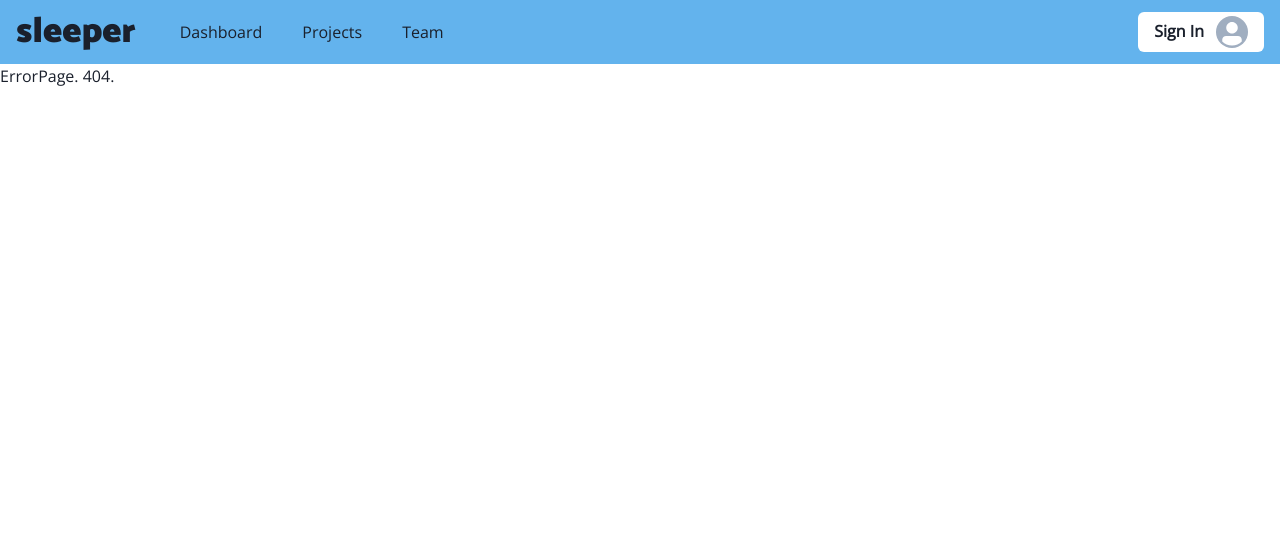
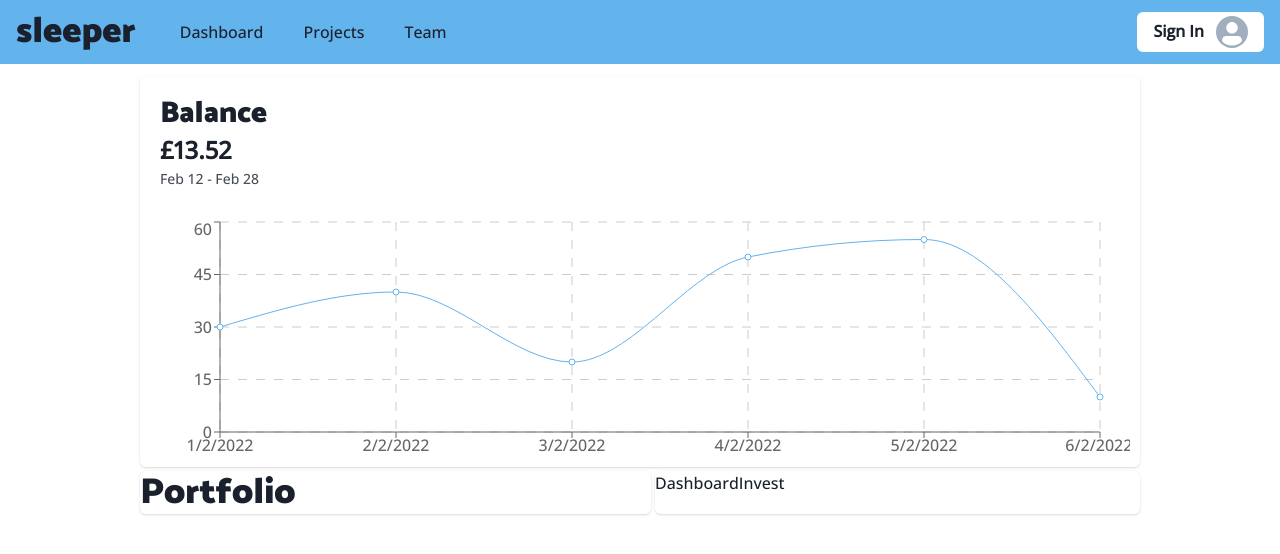
Before and after one commit to jmigsan/sleeper, a React (Create React App) app in the folder frontend/: page /dashboard in a window 1280 px wide. Before the commit this address had no page. Shown: the top 554 px of the page. Built offline with nearby package versions, Linux system fonts and the light colour scheme.

Commit message:
committt

```diff
--- a/frontend/package.json
+++ b/frontend/package.json
@@ -17,6 +17,7 @@
     "react-dom": "^18.2.0",
     "react-router-dom": "^6.3.0",
     "react-scripts": "5.0.1",
+    "recharts": "^2.1.12",
     "web-vitals": "^2.1.4"
   },
   "scripts": {
--- a/frontend/src/App.js
+++ b/frontend/src/App.js
@@ -2,7 +2,10 @@ import { BrowserRouter, Routes, Route } from 'react-router-dom';
 
 import Landing from './pages/Landing';
 import ErrorPage from './pages/ErrorPage';
+import Dashboard from './pages/Dashboard';
+
 import NavBar from './components/All/NavBar';
+
 
 function App() {
   return (
@@ -10,6 +13,7 @@ function App() {
       <NavBar />
       <Routes>
         <Route path="/" element={<Landing />} />
+        <Route path="/dashboard" element={<Dashboard />} />
         <Route path="*" element={<ErrorPage />} />
       </Routes>
     </BrowserRouter>
--- a/frontend/src/components/All/NavBar.jsx
+++ b/frontend/src/components/All/NavBar.jsx
@@ -23,7 +23,7 @@ import {
 } from '@chakra-ui/icons';
 
 import '@fontsource/catamaran/900.css'
-import '@fontsource/open-sans/400.css'
+import '@fontsource/open-sans/500.css'
 
 const Links = ['Dashboard', 'Projects', 'Team'];
 
--- /dev/null
+++ b/frontend/src/components/Dashboard/DashboardGraph.jsx
@@ -0,0 +1,83 @@
+import {
+  LineChart,
+  Line,
+  XAxis,
+  YAxis,
+  CartesianGrid,
+  Tooltip,
+  ResponsiveContainer,
+} from "recharts";
+
+import {
+  Box,
+  Stat,
+  StatLabel,
+  StatNumber,
+  StatHelpText,
+  Heading
+} from '@chakra-ui/react';
+
+const data = [
+  {
+    date: '1/2/2022',
+    cost: 30
+  },
+  {
+    date: '2/2/2022',
+    cost: 40
+  },
+  {
+    date: '3/2/2022',
+    cost: 20
+  },
+  {
+    date: '4/2/2022',
+    cost: 50
+  },
+  {
+    date: '5/2/2022',
+    cost: 55
+  },
+  {
+    date: '6/2/2022',
+    cost: 10
+  },
+];
+
+const DashboardGraph = () => {
+  return (
+    <Box>
+      <Stat p={5}>
+        <StatLabel>
+          <Heading size='lg'>Balance</Heading>
+        </StatLabel>
+        <StatNumber>£13.52</StatNumber>
+        <StatHelpText>Feb 12 - Feb 28</StatHelpText>
+      </Stat>
+      <ResponsiveContainer width={'99%'} height={250}>
+        <LineChart
+        data={data}
+        margin={{
+          top: 5,
+          right: 30,
+          left: 20,
+          bottom: 5
+        }}
+      >
+        <CartesianGrid strokeDasharray="9 9" />
+        <XAxis dataKey='date' />
+        <YAxis />
+        <Tooltip />
+        <Line
+          type="monotone"
+          dataKey="cost"
+          stroke="#63b3ed"
+          activeDot={{ r: 8 }}
+        />
+      </LineChart>
+      </ResponsiveContainer>
+    </Box>
+  );
+}
+
+export default DashboardGraph
--- /dev/null
+++ b/frontend/src/components/Dashboard/DashboardInvest.jsx
@@ -0,0 +1,6 @@
+const DashboardInvest = () => {
+  return (
+    <div>DashboardInvest</div>
+  )
+}
+export default DashboardInvest
--- /dev/null
+++ b/frontend/src/components/Dashboard/DashboardPortfolio.jsx
@@ -0,0 +1,15 @@
+import {
+  Box,
+  Heading
+} from '@chakra-ui/react'
+
+const DashboardPortfolio = () => {
+  return (
+    <Box>
+      <Heading>
+        Portfolio
+      </Heading>
+    </Box>
+  )
+}
+export default DashboardPortfolio
--- /dev/null
+++ b/frontend/src/pages/Dashboard.jsx
@@ -0,0 +1,36 @@
+import {
+  Grid,
+  GridItem,
+  Container,
+} from '@chakra-ui/react';
+
+import DashboardGraph from '../components/Dashboard/DashboardGraph';
+import DashboardPortfolio from '../components/Dashboard/DashboardPortfolio';
+import DashboardInvest from '../components/Dashboard/DashboardInvest';
+
+const Dashboard = () => {
+  return (
+    <Container maxW={'5xl'} p={3}>
+      <Grid
+        templateAreas={`"graph      graph"
+                        "portfolio  invest"`}
+
+        gridTemplateRows={'auto'}
+        gridTemplateColumns={'auto'}
+        gap='1'
+      >
+        <GridItem boxShadow='base'  rounded='md' bg='white' area={'graph'}>
+          <DashboardGraph />
+        </GridItem>
+        <GridItem boxShadow='base' rounded='md' bg='white' area={'portfolio'}>
+          <DashboardPortfolio />
+        </GridItem>
+        <GridItem boxShadow='base' rounded='md' bg='white' area={'invest'}>
+        <DashboardInvest />
+        </GridItem>
+      </Grid>
+    </Container>
+
+  )
+}
+export default Dashboard
--- a/frontend/src/pages/ErrorPage.jsx
+++ b/frontend/src/pages/ErrorPage.jsx
@@ -1,6 +1,6 @@
 const ErrorPage = () => {
   return (
-    <div>ErrorPage. 404.</div>
+    <div>Error Page. 404.</div>
   )
 }
 export default ErrorPage
```
